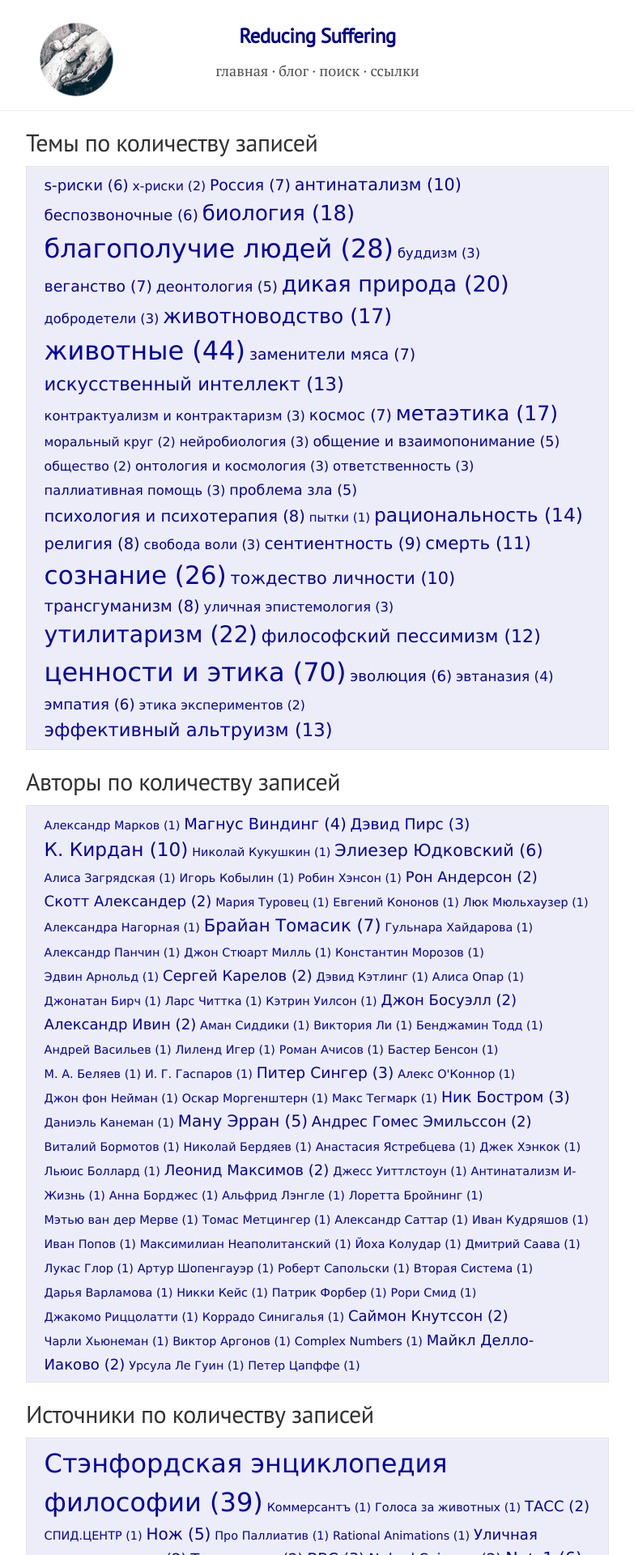
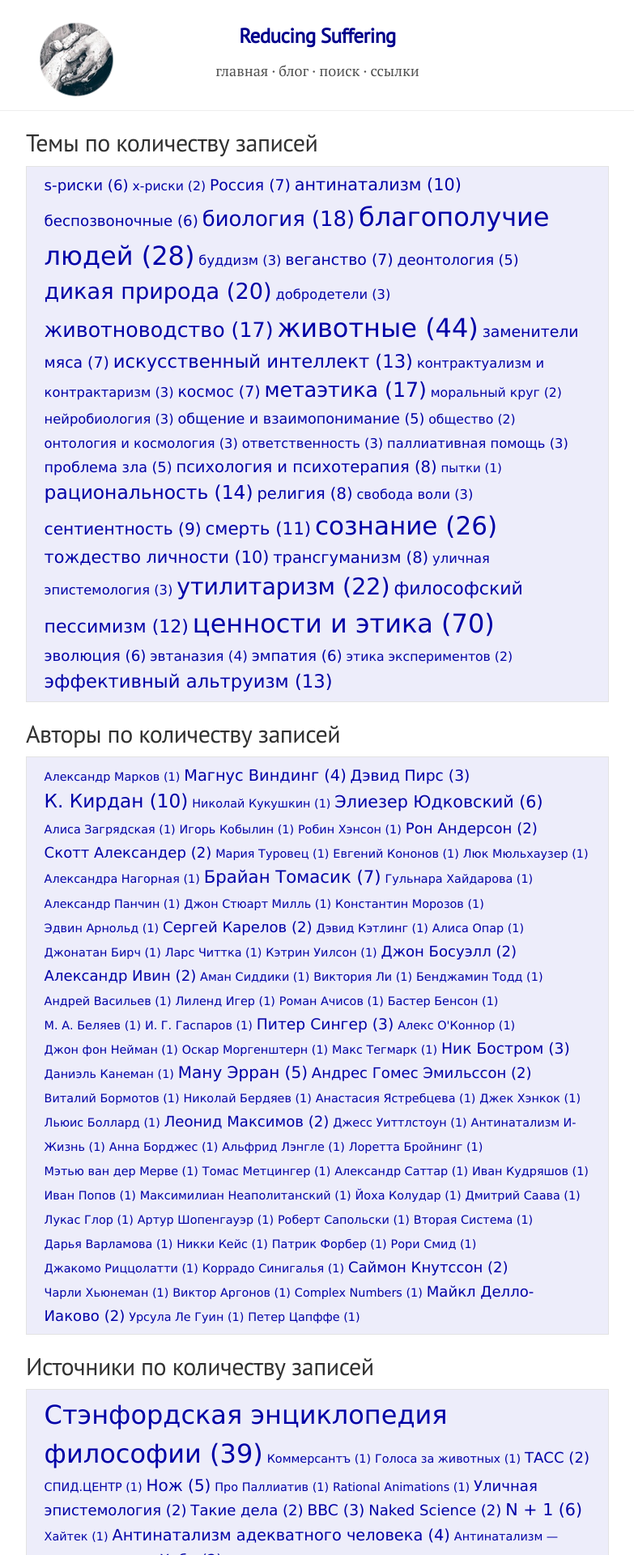
Before and after one commit to ReducingSuffering/reducingsuffering.github.io, a Jekyll site: the page built from tags.html, in a window 1280 px wide. Shown: the top 1920 px of the page at 81% size, without its empty margins (248-1031 px from the left). Built offline with Jekyll 4.4.1, drawn with Linux system fonts in a browser that asks for light colours.

Commit message:
Update tags.html

```diff
--- a/tags.html
+++ b/tags.html
@@ -5,7 +5,7 @@ title: "Reducing Suffering: темы"
 <h2 id="topics">Темы по количеству записей</h2>
 <div class="contents">
 {% assign tags = site.tags | sort %}
-{% for tag in tags %}<span class="post-tags-inline"><a href="#{{ tag | first }}" style="font-size: {{ tag | last | size | times: 4 | plus: 90 | at_most: 200}}%">{{ tag[0] | replace: "_", "&nbsp;" }}&nbsp;({{ tag | last | size }})</a></span>
+{% for tag in tags %}<span class="post-tags-inline"><a href="#{{ tag | first }}" style="font-size: {{ tag | last | size | times: 4 | plus: 90 | at_most: 200}}%">{{ tag[0] | replace: "_", " " }}&nbsp;({{ tag | last | size }})</a></span>
 {% endfor %}
 </div>
 
```
